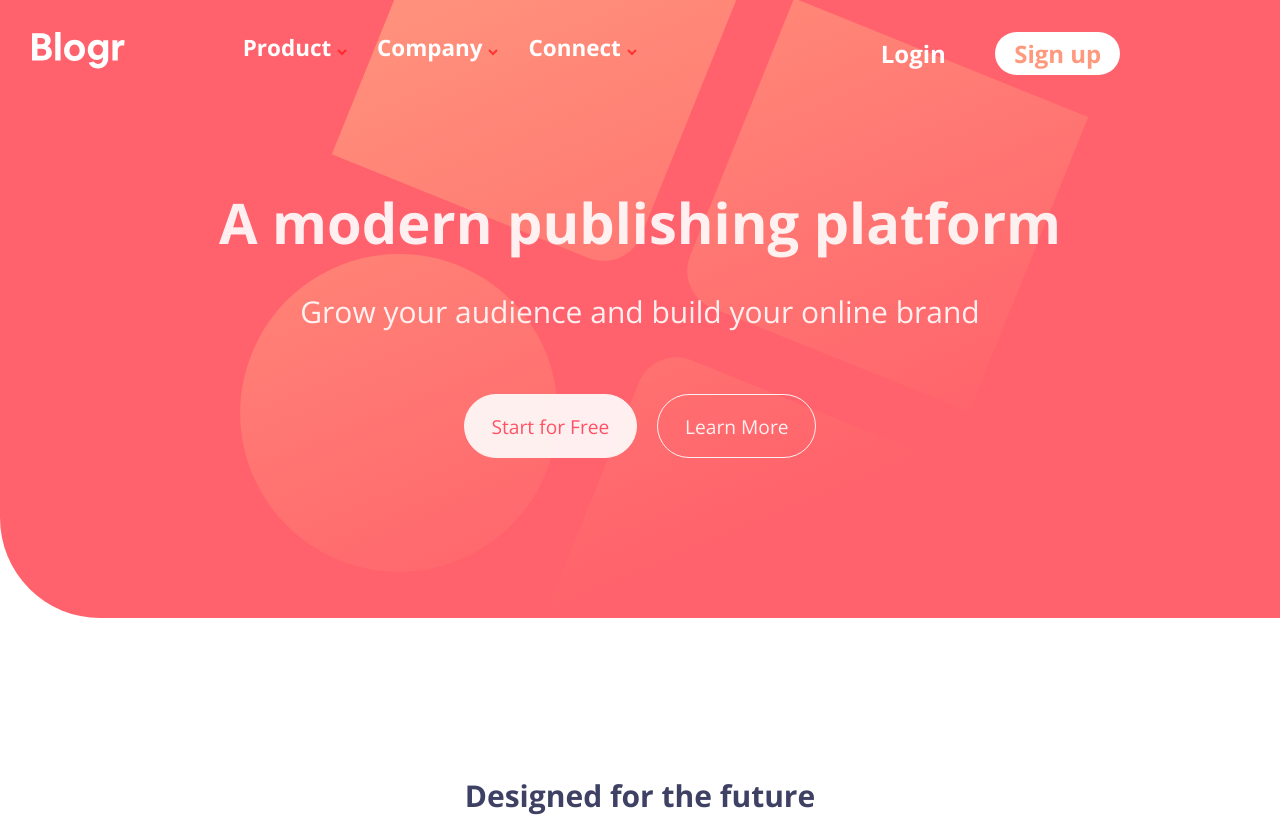
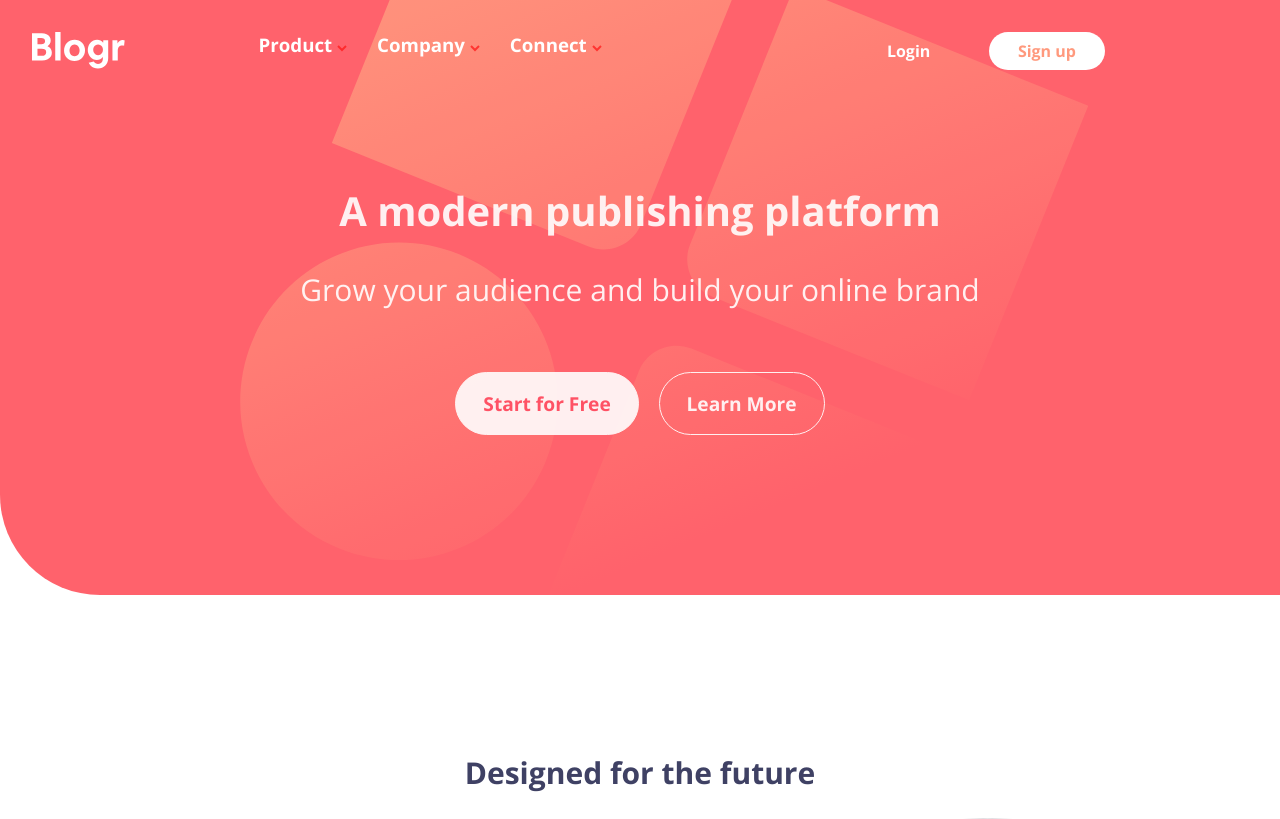
Before and after one commit to habtew/blogr-landing-page, a plain HTML site: page index.html in a window 1280 px wide. Shown: the top 819 px of the page. Drawn offline with nearby package versions, Linux system fonts and the light colour scheme.

Commit message:
full versionn of blogr landing page

```diff
--- a/index.html
+++ b/index.html
@@ -69,8 +69,8 @@
           <h1>A modern<span></span> publishing platform</h1>
           <p>Grow your audience and build your online brand</p>
           <ul class="intro-section-form">
-            <li class="start-btn">Start for Free</li>
-            <li>Learn More</li>
+            <li class="start-btn btn">Start for Free</li>
+            <li class="btn">Learn More</li>
           </ul>
         </div>
       </section>
--- a/index.js
+++ b/index.js
@@ -29,7 +29,6 @@ company.addEventListener('click', ()=>{
     companyItem.classList.toggle('none')
     productItem.classList.add('none')
     connectItem.classList.add('none')
-    // console.log(productItem)
 })
 
 
--- a/style.css
+++ b/style.css
@@ -45,6 +45,7 @@ img{
     text-align: center;
 }
 
+
 /* ############################ */
   /* ####################### */
       /* layout */
@@ -54,17 +55,10 @@ img{
     /* header*/
 
 header{
-        /* display: flex;
-        align-items: center;
-        flex-direction: column; */
-        /* background-color: var(--clr-prm-red); */
-        /* background-color: var(--clr-prm-light-red); */
-        /* background-color: var(--clr-gradient-v-light-red); */
     background-color: var(--clr-prm-red);
     background-image: url('./images/bg-pattern-intro-mobile.svg');
     background-repeat:no-repeat;
     background-position: center right;
-        /* background-size:cover; */
     background-blend-mode: lighten;
     border-bottom-left-radius: 100px;
     background-size: cover;
@@ -81,18 +75,14 @@ img{
     display: flex;
     justify-content: space-between;
     align-items: center;
-        /* background-color: green; */
     width: 100%;
-        /* position: relative; */
     margin-bottom: 50px;
 }
 
 header  nav{
     width: 400px;
-        /* width: 80%; */
     background: white;
     color: black;
-        font-size: 1.2rem;
     margin: 20px auto;
     color: var(--clr--neutral-dark-blue);
     padding: 1em;
@@ -137,7 +127,11 @@ img{
     width: fit-content;
     align-self: center;
     margin-block: 10px;
-        font-size: 1.5rem;
+    cursor: pointer;
+}
+header .btn:hover{
+    color: white;
+    background: var(--clr-prm-light-red);
 }
 
 header .btn-login{
@@ -173,15 +167,11 @@ img{
     flex-direction: column;
     align-items: center;
     justify-content: space-evenly;
-    /* padding: 10em 0; */
-    /* border-bottom-left-radius: 100px; */
-    /* text-align: center; */
-    /* margin-bottom: 200px; */
     padding-bottom: 8em;
 
 }
 .intro-section h1{
-    font-size: 3.5rem;
+    font-size: 2.5rem;
     margin-bottom: 0px;
     margin-top: 0px;
     font-weight: bolder;
@@ -474,8 +464,7 @@ footer{
 
     header .btn{
         margin-block: 0;
-        padding: .2em .8em;
-        /* border: 1px solid black; */
+        padding: .5em 1.8em;
 
     }
 
```
Lines whose indentation alone changed are shown as unchanged.
